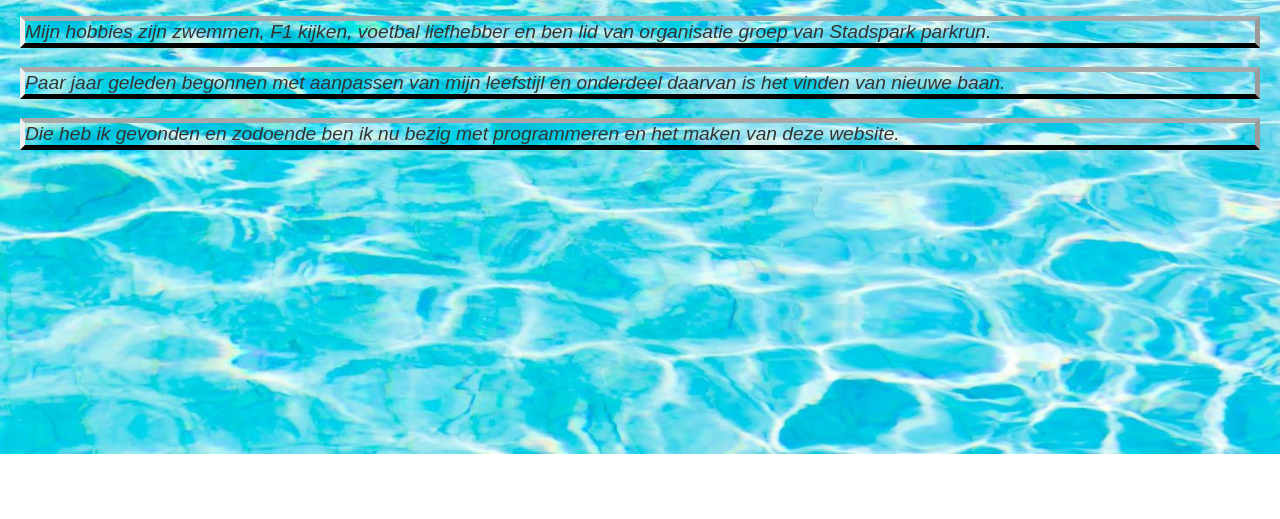
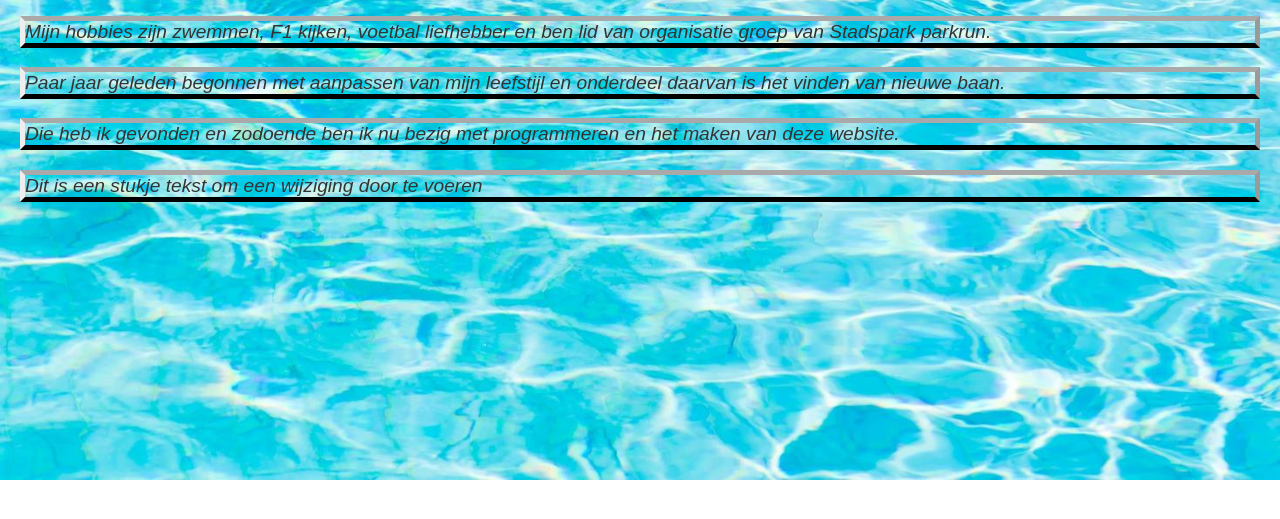
Before and after one commit to Alyx-codeGorilla/Alyx_CodeGorilla_website, a plain HTML site: page Martijn/index.html in a window 1280 px wide. Shown: the part 135-654 px from the top of the page. Drawn offline with Linux system fonts and the light colour scheme.

Commit message:
Mijn website

```diff
--- a/Martijn/index.html
+++ b/Martijn/index.html
@@ -12,5 +12,6 @@
 <p>Mijn hobbies zijn zwemmen, F1 kijken, voetbal liefhebber en ben lid van organisatie groep van Stadspark parkrun.</p>
 <p>Paar jaar geleden begonnen met aanpassen van mijn leefstijl en onderdeel daarvan is het vinden van nieuwe baan.</p>
 <p>Die heb ik gevonden en zodoende ben ik nu bezig met programmeren en het maken van deze website.</p>
+<p>Dit is een stukje tekst om een wijziging door te voeren</p>
 </body>
 </html>
```
